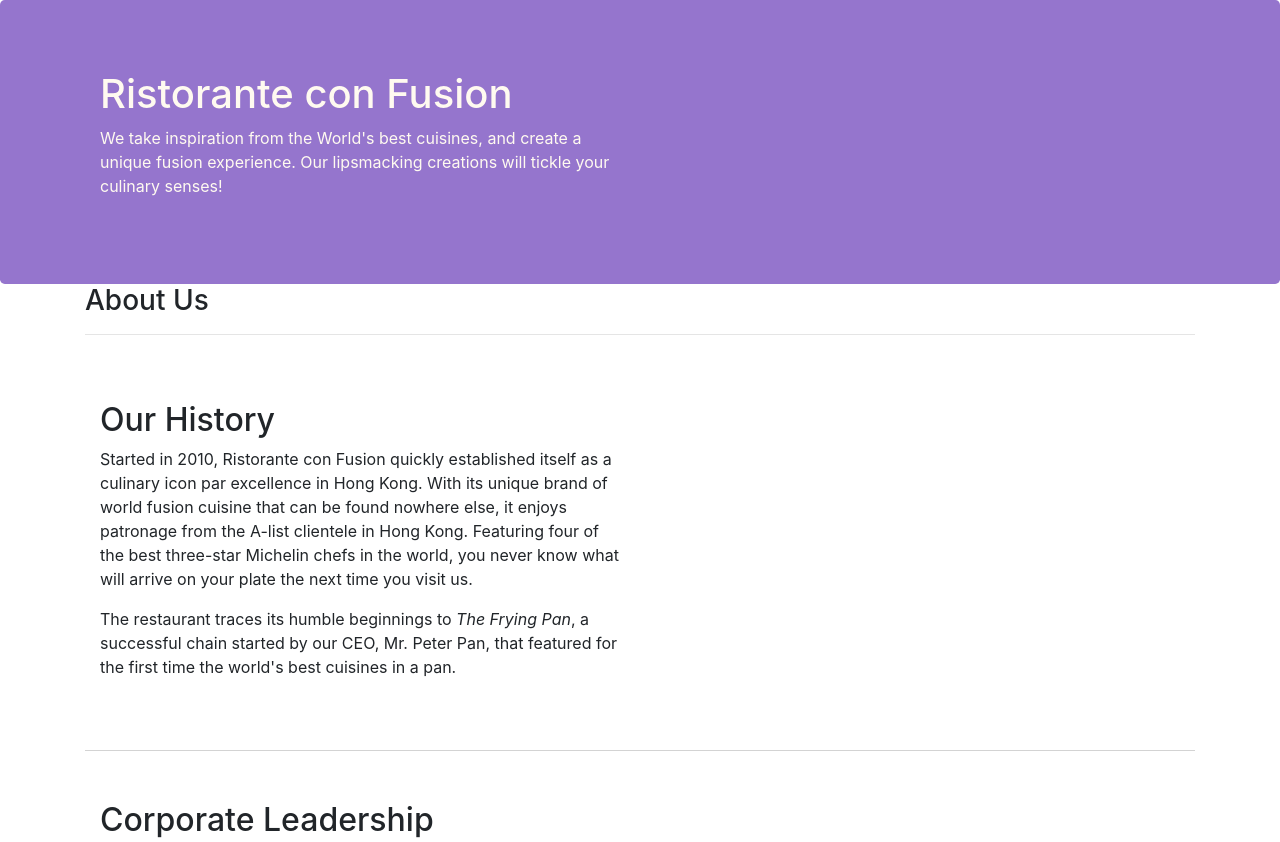
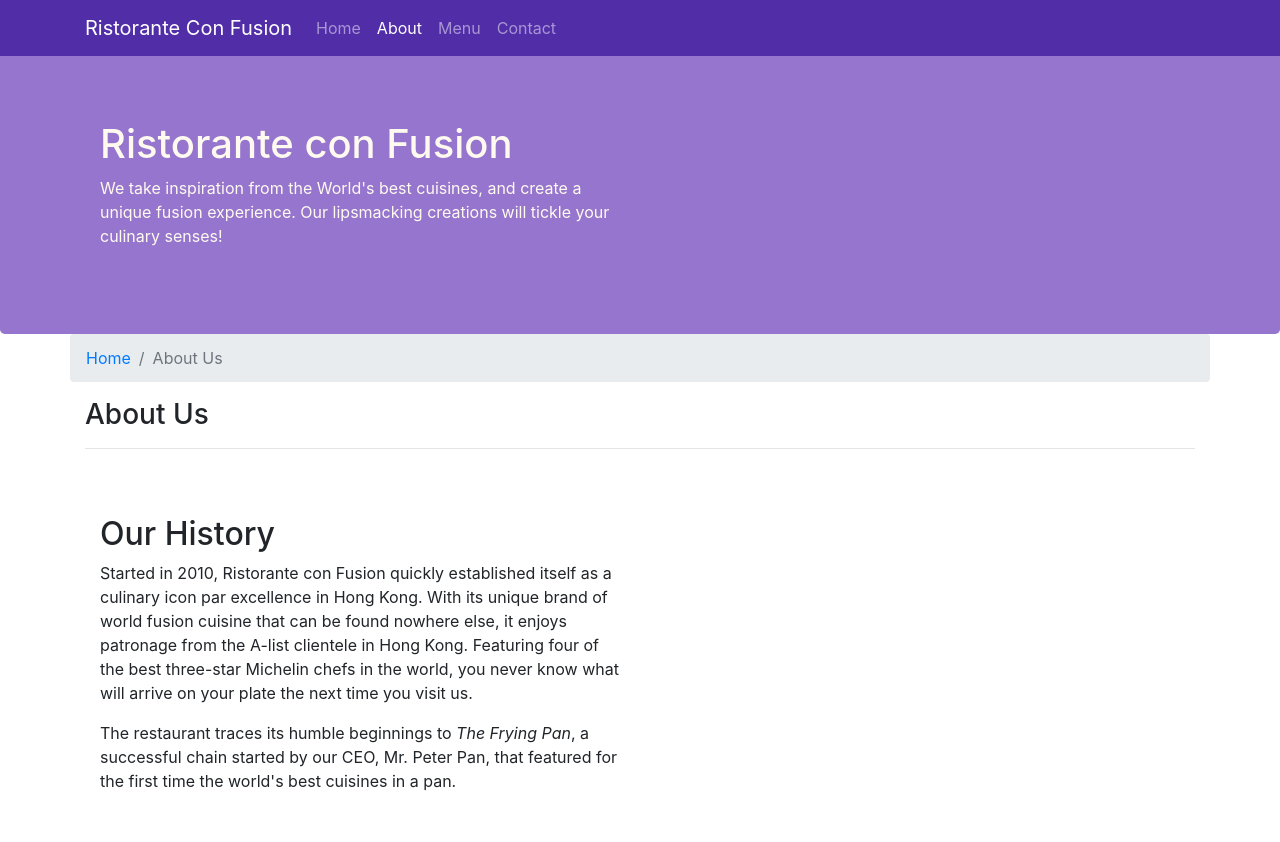
Before and after one commit to radeau/Coursera-Full-Stack-Web-Development, a website: page aboutus.html in a window 1280 px wide. Shown: the top 842 px of the page. Drawn offline with nearby package versions, Linux system fonts and the light colour scheme.

Commit message:
Navbar and Breadcrumbs

```diff
--- a/aboutus.html
+++ b/aboutus.html
@@ -14,6 +14,24 @@
 </head>
 
 <body>
+    <nav class="navbar navbar-dark navbar-expand-sm fixed-top">
+        <div class="container">
+            <button class="navbar-toggler" type="button" data-toggle="collapse" data-target="#Navbar">
+                <span class="navbar-toggler-icon"></span>
+            </button>
+
+            <a class="navbar-brand" href="#">Ristorante Con Fusion</a>
+
+            <div class="collapse navbar-collapse" id="Navbar">
+                <ul class="navbar-nav mr-auto">
+                    <li class="nav-item"><a href="./index.html" class="nav-link">Home</a></li>
+                    <li class="nav-item active"><a href="#" class="nav-link">About</a></li>
+                    <li class="nav-item"><a href="#" class="nav-link">Menu</a></li>
+                    <li class="nav-item"><a href="#" class="nav-link">Contact</a></li>
+                </ul>
+            </div>
+        </div>
+    </nav>
 
     <header class="jumbotron">
         <div class="container">
@@ -30,6 +48,10 @@
 
     <div class="container">
         <div class="row">
+            <ol class="col-12 breadcrumb">
+                <li class="breadcrumb-item"><a href="./index.html">Home</a></li>
+                <li class="breadcrumb-item active">About Us</li>
+            </ol>
             <div class="col-12">
                <h3>About Us</h3>
                <hr>
--- a/css/style.css
+++ b/css/style.css
@@ -29,12 +29,11 @@ address{
     color:#0f0f0f;
 }
 
-/**about-us**/
-
-.aboutUs-row-content{
-    padding: 50px 0px 50px 0px;
+body{
+    padding:50px 0px 0px 0px;
+    z-index:0;
 }
 
-.hrule {
-    border-bottom: 1px solid #D3D3D3;
+.navbar-dark {
+     background-color: #512DA8;
 }
```
Also changed, not shown: index.html (+19 -0 lines).
